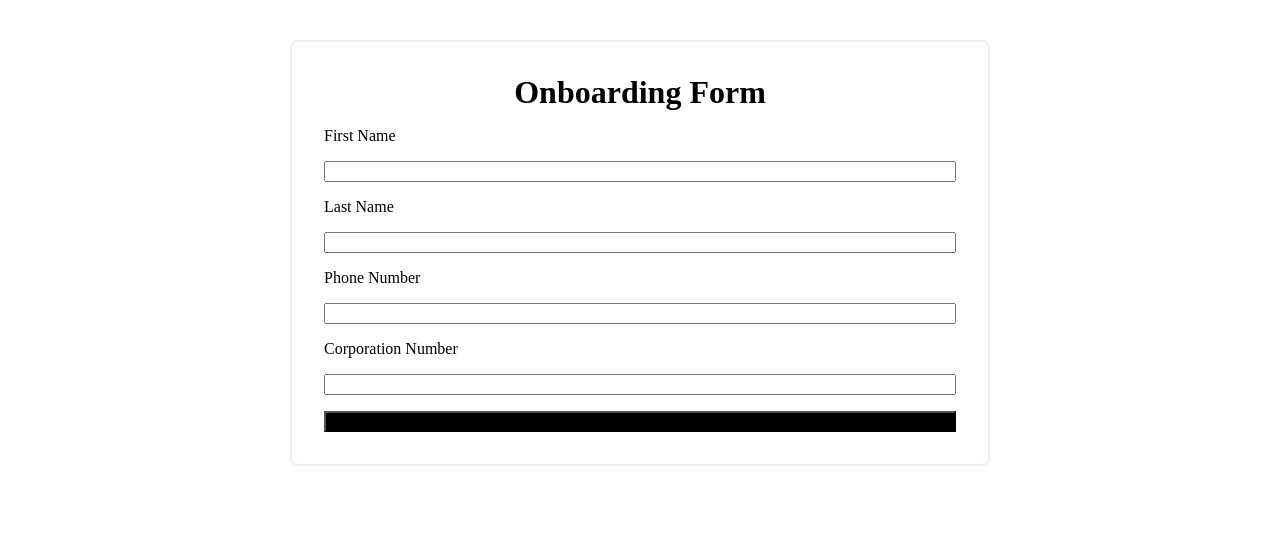
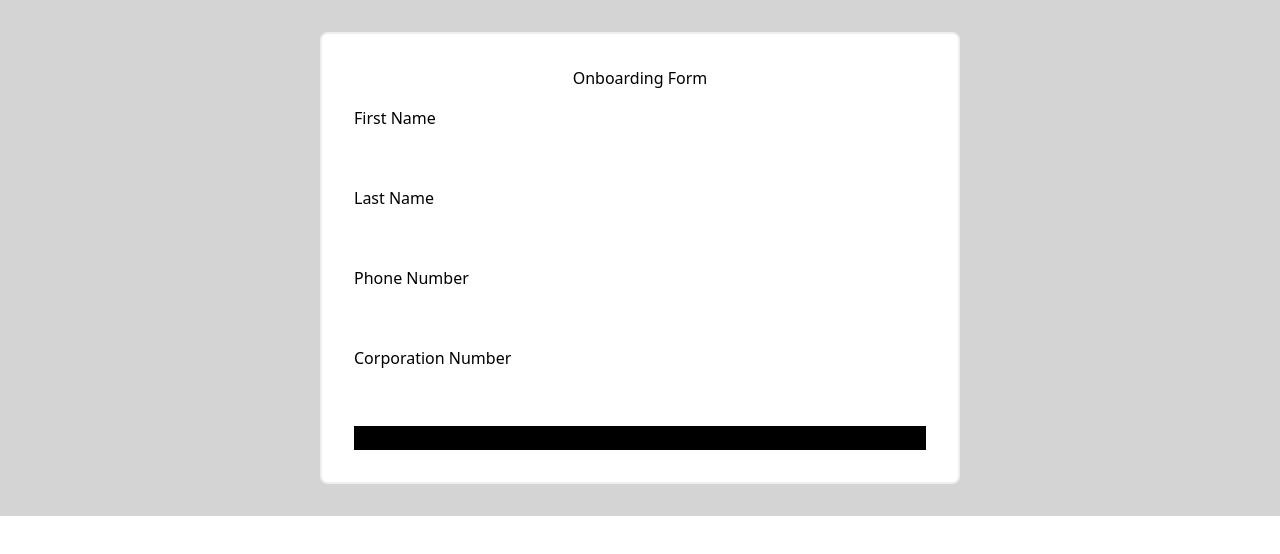
Before and after one commit to nikniknaks/onboarding-form, a React (Vite) app: page / in a window 1280 px wide. Shown: the top 554 px of the page. Built offline with nearby package versions, Linux system fonts and the light colour scheme.

Commit message:
update vite and tailwind config

```diff
--- a/index.html
+++ b/index.html
@@ -4,7 +4,7 @@
     <meta charset="UTF-8" />
     <link rel="icon" type="image/svg+xml" href="/vite.svg" />
     <meta name="viewport" content="width=device-width, initial-scale=1.0" />
-    <link href="/src/styles.css" rel="stylesheet">
+    <link href="src/index.css" rel="stylesheet">
     <title>Onboarding Form</title>
   </head>
   <body>
--- a/package.json
+++ b/package.json
@@ -28,11 +28,14 @@
     "@types/react": "^19.1.2",
     "@types/react-dom": "^19.1.2",
     "@vitejs/plugin-react": "^4.4.1",
+    "autoprefixer": "^10.4.21",
     "eslint": "^9.25.0",
     "eslint-plugin-react-hooks": "^5.2.0",
     "eslint-plugin-react-refresh": "^0.4.19",
     "globals": "^16.0.0",
     "jsdom": "^26.1.0",
+    "postcss": "^8.5.3",
+    "tailwindcss": "^4.1.6",
     "ts-node": "^10.9.2",
     "typescript": "^5.8.3",
     "vite": "^6.3.5",
@@ -44,7 +47,6 @@
     "react": "^19.1.0",
     "react-dom": "^19.1.0",
     "react-hook-form": "^7.56.3",
-    "tailwind-merge": "^3.3.0",
-    "tailwindcss": "^4.1.6"
+    "tailwind-merge": "^3.3.0"
   }
 }
--- a/src/main.tsx
+++ b/src/main.tsx
@@ -1,6 +1,7 @@
 import React, { StrictMode } from 'react'
 import { createRoot } from 'react-dom/client'
 import App from './App.tsx'
+import './index.css'
 
 createRoot(document.getElementById('root')).render(
   <StrictMode>
--- a/vite.config.js
+++ b/vite.config.js
@@ -4,5 +4,8 @@ import tailwindcss from '@tailwindcss/vite'
 
 // https://vite.dev/config/
 export default defineConfig({
-  plugins: [react(), tailwindcss()],
-  })
+  plugins: [
+    tailwindcss(),
+    react(),
+  ],
+})
```
Also changed, not shown: 1 other file (tests, documents, lock files or other folders).
